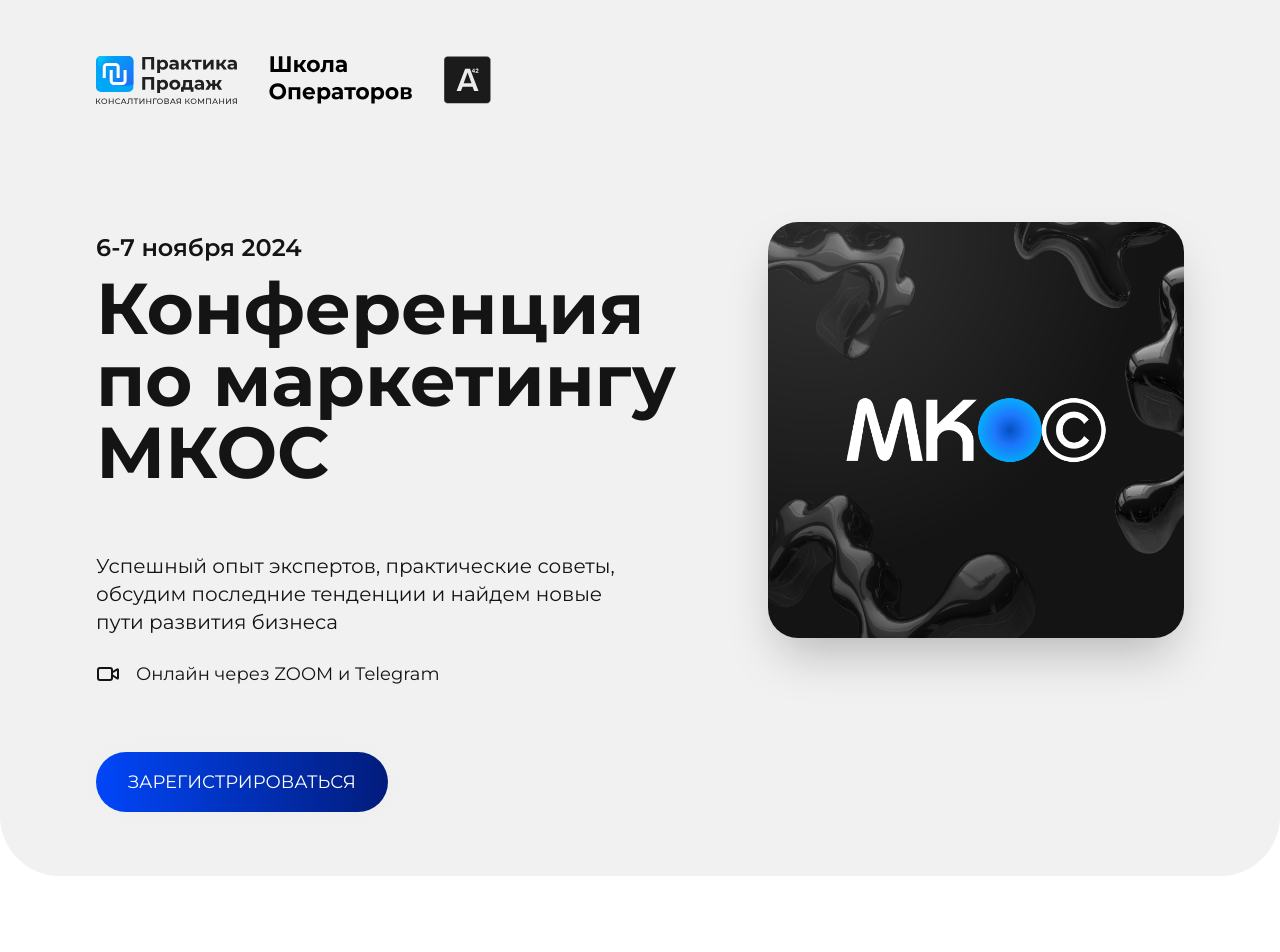
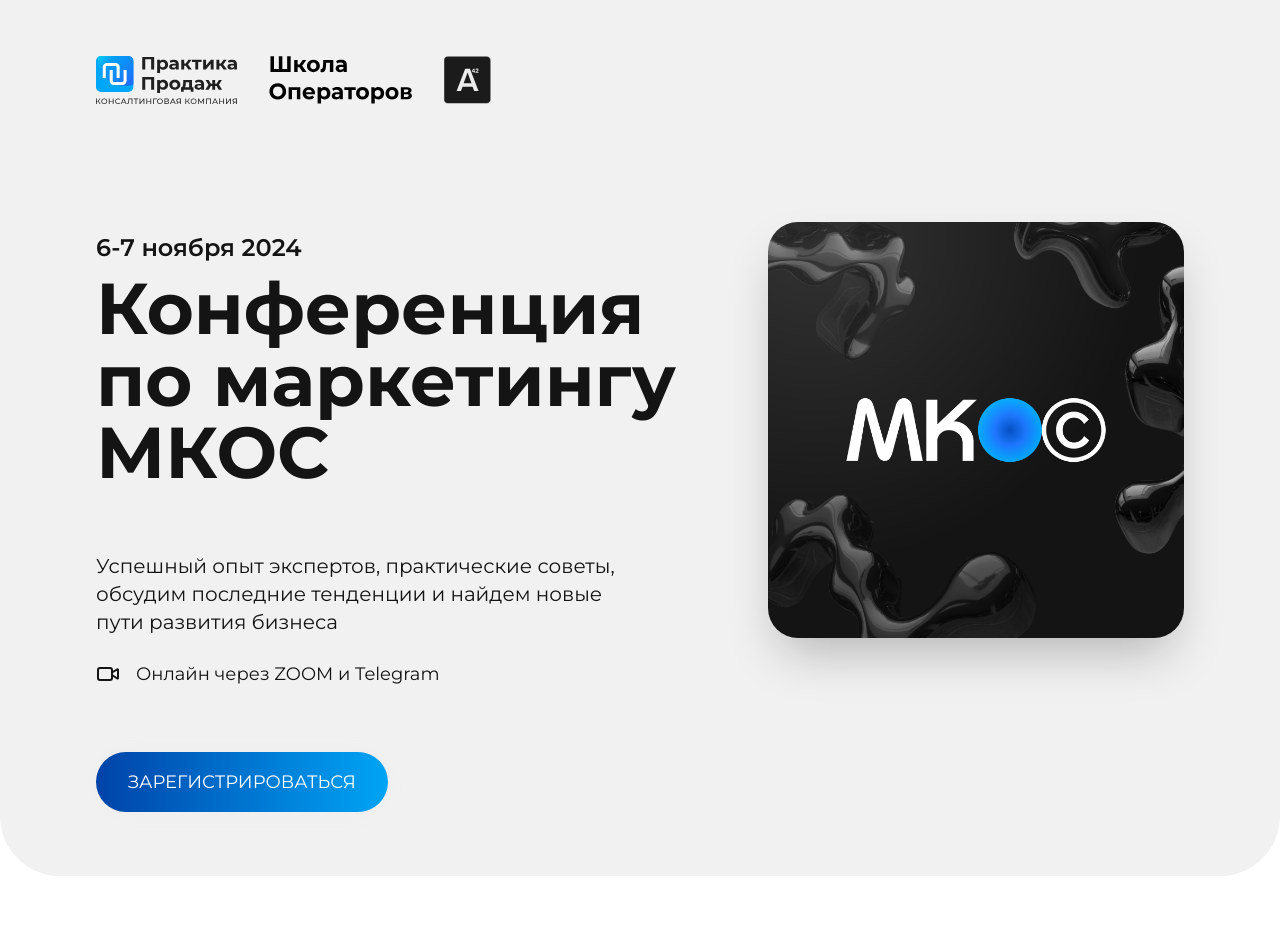
Before and after one commit to EgorZaitsev/xcos-landing, a React (Vite) app: page / in a window 1280 px wide. Shown: the top 952 px of the page. Built offline with nearby package versions, Linux system fonts and the light colour scheme.

Commit message:
grad change hero

```diff
--- a/index.html
+++ b/index.html
@@ -6,7 +6,6 @@
     <meta name="viewport" content="width=device-width, initial-scale=1.0" />
     <title>Конференция МКОС</title>
 
-    <!-- SEO Meta Tags -->
     <meta
       name="description"
       content="Конференция МКОС - ведущее мероприятие для профессионалов в области маркетинга и операторов связи. Присоединяйтесь к нам 6-7 ноября 2024 года для обмена опытом и обсуждения актуальных проблем отрасли."
@@ -17,7 +16,6 @@
     />
     <meta name="author" content="Организаторы МКОС" />
 
-    <!-- Open Graph / Facebook Meta Tags -->
     <meta property="og:type" content="website" />
     <meta property="og:url" content="https://www.mkos-conference.ru/" />
     <meta
@@ -30,7 +28,6 @@
     />
     <meta property="og:image" content="/mkos.png" />
 
-    <!-- Twitter Meta Tags -->
     <meta name="twitter:card" content="/mkos.png" />
     <meta
       name="twitter:title"
--- a/src/App.css
+++ b/src/App.css
@@ -21,3 +21,27 @@
   color: #fff;
   text-decoration: none;
 }
+
+.btn-grad-hero {
+  background-image: linear-gradient(
+    to right,
+    #0043a8 0%,
+    #00a6f7 51%,
+    #0043a8 100%
+  );
+  padding: 15px 45px;
+  text-align: center;
+  text-transform: uppercase;
+  transition: 0.5s;
+  background-size: 200% auto;
+  color: white;
+  box-shadow: 0 0 20px #eee;
+  border-radius: 50px;
+  display: block;
+}
+
+.btn-grad-hero:hover {
+  background-position: right center; /* change the direction of the change here */
+  color: #fff;
+  text-decoration: none;
+}
--- a/src/App.jsx
+++ b/src/App.jsx
@@ -160,7 +160,7 @@ export default function ConferenceLandingPage() {
                     <a
                       href="https://clck.ru/3DbqfF"
                       target="_blank"
-                      className="btn-grad text-left px-6 sm:px-8 py-3 sm:py-4 text-base sm:text-lg"
+                      className="btn-grad-hero text-left px-6 sm:px-8 py-3 sm:py-4 text-base sm:text-lg"
                     >
                       Зарегистрироваться
                     </a>
```
